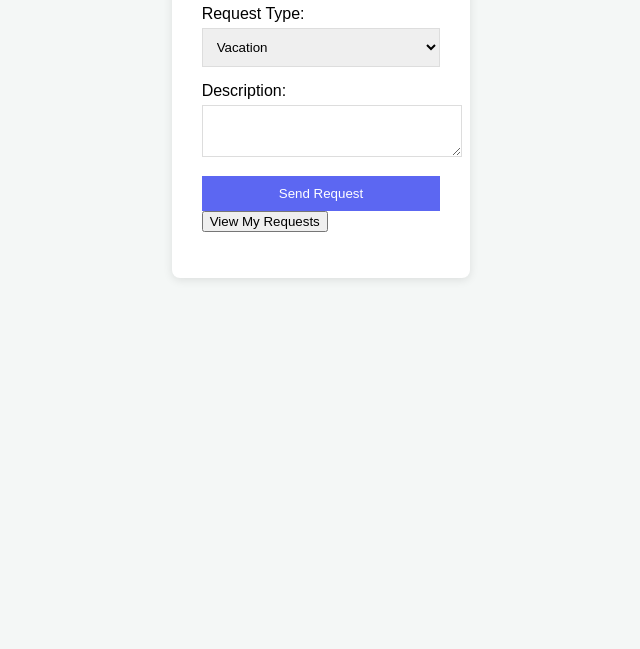
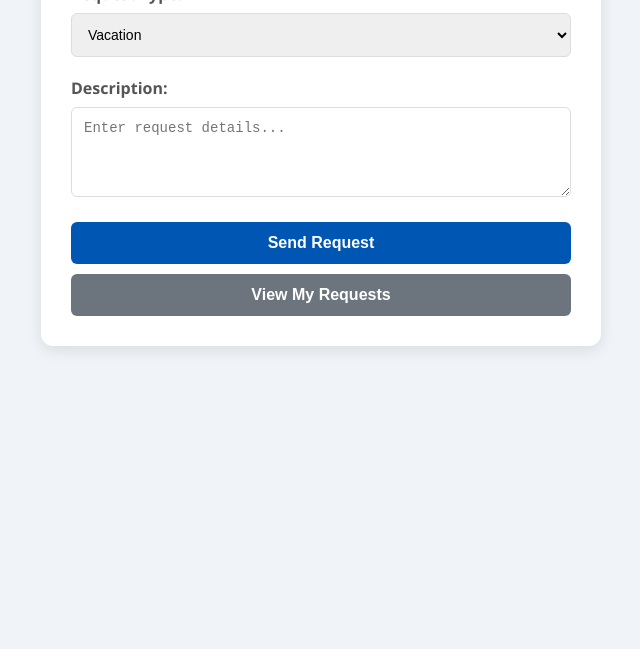
Before and after one commit to bodourdafer-commits/Smart-Approval-Tracking-System, a website: page index.html in a window 1280 px wide. Shown: the part 151-800 px from the top of the page, without its empty margins (319-959 px from the left). Drawn offline with Linux system fonts and the light colour scheme.

Commit message:
Update UI and add Promotion option

```diff
--- a/index.html
+++ b/index.html
@@ -2,51 +2,44 @@
 <html lang="en">
 <head>
     <meta charset="UTF-8">
-    <title>Submit New Request</title>
+    <title>Submit Request - Smart Approval</title>
     <link rel="stylesheet" href="style.css">
 </head>
 <body>
     <div class="container">
         <h2>Submit New Request</h2>
-        <form id="requestForm">
-            <div class="form-group">
-                <label>Request Type:</label>
-                <select id="requestType" required>
-                    <option value="Vacation">Vacation</option>
-                    <option value="Hardware">Hardware Purchase</option>
-                </select>
-            </div>
-            <div class="form-group">
-                <label>Description:</label>
-                <textarea id="description" required></textarea>
-            </div>
-            <button type="submit" class="submit-btn">Send Request</button>
-        </form>
-        <button onclick="location.href='requests.html'" class="secondary-btn">View My Requests</button>
-        <p id="message"></p>
+        <label>Request Type:</label>
+        <select id="requestType">
+            <option value="Vacation">Vacation</option>
+            <option value="Promotion">Promotion</option>
+        </select>
+
+        <label>Description:</label>
+        <textarea id="description" rows="4" placeholder="Enter request details..."></textarea>
+
+        <button onclick="sendRequest()">Send Request</button>
+        <button class="secondary-btn" onclick="location.href='requests.html'">View My Requests</button>
     </div>
 
     <script>
-        document.getElementById('requestForm').addEventListener('submit', async (e) => {
-            e.preventDefault();
+        async function sendRequest() {
             const data = {
                 type: document.getElementById('requestType').value,
                 description: document.getElementById('description').value,
                 status: 'Pending'
             };
 
-
             const response = await fetch('http://localhost:3000/requests', {
                 method: 'POST',
-                headers: { 'Content-Type': 'application/json' },
+                headers: {'Content-Type': 'application/json'},
                 body: JSON.stringify(data)
             });
 
-            if (response.ok) {
-                document.getElementById('message').innerText = "Request Sent Successfully!";
-                document.getElementById('requestForm').reset();
+            if(response.ok) {
+                alert('Request Sent Successfully!');
+                location.href = 'requests.html';
             }
-        });
+        }
     </script>
 </body>
 </html>
--- a/style.css
+++ b/style.css
@@ -1,10 +1,97 @@
- body { font-family: sans-serif; background-color: #f4f7f6; display: flex; justify-content: center; padding: 50px; }
-.container, .container-wide { background: white; padding: 30px; border-radius: 8px; box-shadow: 0 2px 10px rgba(0,0,0,0.1); }
-.form-group { margin-bottom: 15px; }
-label { display: block; margin-bottom: 5px; }
-select, textarea { width: 100%; padding: 10px; border: 1px solid #ddd; }
-.submit-btn { background: #5c67f2; color: white; border: none; padding: 10px 20px; cursor: pointer; width: 100%; }
-.requests-table { width: 100%; border-collapse: collapse; margin-top: 20px; }
-.requests-table th, .requests-table td { padding: 12px; border-bottom: 1px solid #eee; text-align: left; }
-.status.pending { color: orange; font-weight: bold; }
-.status.approved { color: green; font-weight: bold; }
+ body {
+    font-family: 'Segoe UI', Tahoma, Geneva, Verdana, sans-serif;
+    background-color: #f0f4f8;
+    color: #333;
+    margin: 0;
+    padding: 20px;
+    display: flex;
+    flex-direction: column;
+    align-items: center;
+}
+
+.container {
+    background: white;
+    padding: 30px;
+    border-radius: 12px;
+    box-shadow: 0 4px 15px rgba(0,0,0,0.1);
+    width: 100%;
+    max-width: 500px;
+    border-top: 6px solid #0056b3;
+}
+
+h2 {
+    color: #0056b3;
+    text-align: center;
+    margin-bottom: 25px;
+}
+
+label {
+    display: block;
+    margin-bottom: 8px;
+    font-weight: bold;
+    color: #555;
+}
+
+select, textarea {
+    width: 100%;
+    padding: 12px;
+    margin-bottom: 20px;
+    border: 1px solid #ddd;
+    border-radius: 6px;
+    box-sizing: border-box;
+    font-size: 14px;
+}
+
+button {
+    width: 100%;
+    padding: 12px;
+    background-color: #0056b3;
+    color: white;
+    border: none;
+    border-radius: 6px;
+    cursor: pointer;
+    font-size: 16px;
+    font-weight: bold;
+    transition: background 0.3s;
+}
+
+button:hover {
+    background-color: #004494;
+}
+
+.secondary-btn {
+    background-color: #6c757d;
+    margin-top: 10px;
+}
+
+table {
+    width: 100%;
+    max-width: 800px;
+    border-collapse: collapse;
+    margin-top: 30px;
+    background: white;
+    border-radius: 8px;
+    overflow: hidden;
+}
+
+th {
+    background-color: #0056b3;
+    color: white;
+    padding: 15px;
+    text-align: left;
+}
+
+td {
+    padding: 12px 15px;
+    border-bottom: 1px solid #eee;
+}
+
+.status {
+    padding: 5px 10px;
+    border-radius: 20px;
+    font-size: 12px;
+    font-weight: bold;
+}
+
+.pending { background: #fff3cd; color: #856404; }
+.approved { background: #d4edda; color: #155724; }
```
Also changed, not shown: requests.html (+4 -6 lines).
